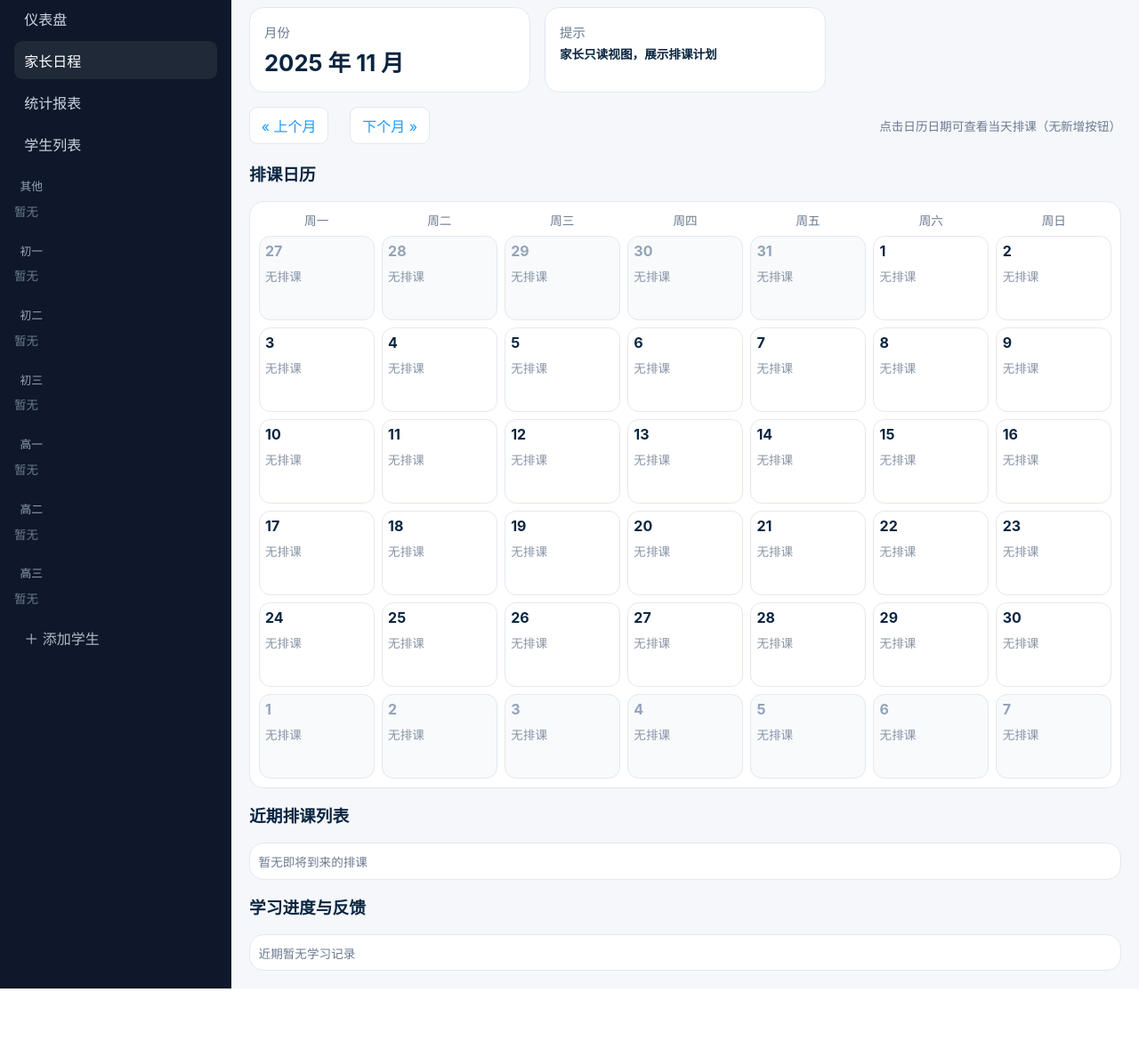
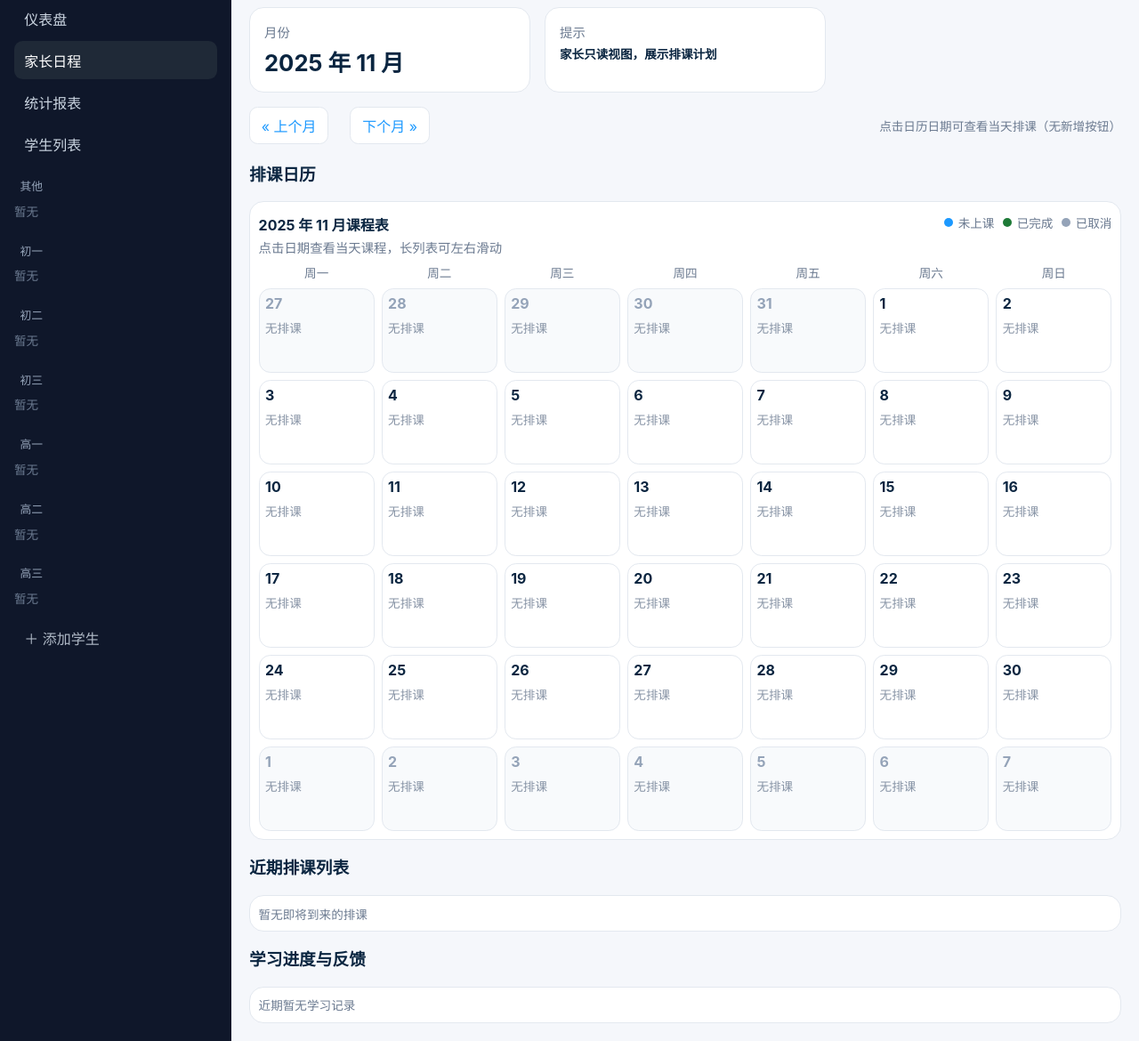
Before and after one commit to guanyvbai/teacher, a Flask app: page /parent/schedule in a window 1280 px wide. Shown: the part 69-1239 px from the top of the page at 89% size. Before the commit the page ends 1180 px from the top, so only its background shows below. Run offline with Flask 3, Linux system fonts and the light colour scheme; the visitor is signed in with stand-in values (Sample User, id 1); data that the repository does not hold is empty; parts of the project's set-up code (start-up, migrations or seed data) failed here and were passed over.

Commit message:
Enhance calendar UX and feedback

```diff
--- a/static/app.js
+++ b/static/app.js
@@ -3,6 +3,7 @@
     const $$ = (sel, root = document) => Array.from(root.querySelectorAll(sel));
     const CSRF = (window.PAGE && window.PAGE.csrfToken) || '';
     const CAN_SCHEDULE = !!(window.PAGE && window.PAGE.canSchedule);
+    const stack = createToastStack();
 
     function openModal(dateStr) {
       const modal = $('#dayModal');
@@ -74,16 +75,16 @@
           if (CAN_SCHEDULE) {
             actions = `<div class="ti-actions" style="margin-top:.25rem">` +
               `${item.status === 'planned' ? `
-                <form method="post" action="/lessons/${item.id}/done" style="display:inline">
+                <form method="post" action="/lessons/${item.id}/done" style="display:inline" data-confirm="确认标记为已完成？">
                   <input type="hidden" name="csrf_token" value="${CSRF}">
                   <button type="submit" class="btn small">完成</button>
                 </form>` : ''}` +
               `${item.status === 'planned' ? `
-                <form method="post" action="/lessons/${item.id}/cancel" style="display:inline">
+                <form method="post" action="/lessons/${item.id}/cancel" style="display:inline" data-confirm="确定要取消这节课吗？">
                   <input type="hidden" name="csrf_token" value="${CSRF}">
                   <button type="submit" class="btn small">取消</button>
                 </form>` : ''}` +
-              `<form method="post" action="/lessons/${item.id}/delete" style="display:inline" onsubmit="return confirm('删除这条排课？');">
+              `<form method="post" action="/lessons/${item.id}/delete" style="display:inline" data-confirm="删除这条排课？">
                 <input type="hidden" name="csrf_token" value="${CSRF}">
                 <button type="submit" class="danger small">删除</button>
               </form>` +
@@ -122,7 +123,38 @@
       bindCalendarClicks();
       bindModalClose();
       bindLessonFormGuard();
+      bindConfirmations();
+      hydrateFlashToasts();
+      bindSidebarToggle();
     });
+
+    function bindSidebarToggle() {
+      const sidebar = document.querySelector('.sidebar');
+      const toggle = document.querySelector('.sidebar-toggle');
+      const backdrop = document.querySelector('.sidebar-backdrop');
+      if (!sidebar || !toggle || !backdrop) return;
+
+      const close = () => {
+        sidebar.classList.remove('open');
+        backdrop.classList.add('hidden');
+        toggle.setAttribute('aria-expanded', 'false');
+      };
+      const open = () => {
+        sidebar.classList.add('open');
+        backdrop.classList.remove('hidden');
+        toggle.setAttribute('aria-expanded', 'true');
+      };
+
+      toggle.addEventListener('click', () => {
+        if (sidebar.classList.contains('open')) {
+          close();
+        } else {
+          open();
+        }
+      });
+
+      backdrop.addEventListener('click', close);
+    }
     function bindLessonFormGuard() {
       const form = document.getElementById('lessonForm');
       if (!form || !CAN_SCHEDULE) return;
@@ -159,4 +191,45 @@
         }
       }, { capture: true });
     }
+
+    function bindConfirmations() {
+      document.body.addEventListener('submit', (e) => {
+        const target = e.target;
+        if (target && target.matches('form[data-confirm]')) {
+          const msg = target.getAttribute('data-confirm');
+          if (msg && !window.confirm(msg)) {
+            e.preventDefault();
+            e.stopPropagation();
+          }
+        }
+      }, true);
+
+      document.body.addEventListener('click', (e) => {
+        const btn = e.target.closest('[data-confirm-click]');
+        if (btn) {
+          const msg = btn.getAttribute('data-confirm-click');
+          if (msg && !window.confirm(msg)) {
+            e.preventDefault();
+            e.stopPropagation();
+          }
+        }
+      }, true);
+    }
+
+    function hydrateFlashToasts() {
+      $$('.flash-item').forEach(node => {
+        const toast = document.createElement('div');
+        toast.className = `toast ${node.classList.contains('error') ? 'error' : (node.classList.contains('ok') ? 'ok' : '')}`;
+        toast.textContent = node.textContent.trim();
+        stack.appendChild(toast);
+        setTimeout(() => toast.remove(), 4200);
+      });
+    }
+
+    function createToastStack() {
+      const el = document.createElement('div');
+      el.className = 'toast-stack';
+      document.body.appendChild(el);
+      return el;
+    }
   })();
--- a/static/style.css
+++ b/static/style.css
@@ -14,9 +14,11 @@ body{margin:0;font-family:Inter,ui-sans-serif,system-ui,-apple-system,"Segoe UI"
 a{color:var(--accent);text-decoration:none}
 
 .app{display:grid;grid-template-columns:260px 1fr;min-height:100vh}
+.topbar-left{display:flex;align-items:center;gap:.5rem}
+.icon-btn{display:none;align-items:center;justify-content:center;width:38px;height:38px;border-radius:.6rem;border:1px solid var(--border);background:var(--card);cursor:pointer}
 
 /* Sidebar */
-.sidebar{background:var(--sidebar);color:#e2e8f0;padding:1rem;display:flex;flex-direction:column}
+.sidebar{background:var(--sidebar);color:#e2e8f0;padding:1rem;display:flex;flex-direction:column;z-index:45}
 .brand{display:flex;align-items:center;gap:.6rem;margin-bottom:1rem}
 .logo{width:36px;height:36px;border-radius:.75rem;background:#1f2937;display:flex;align-items:center;justify-content:center;font-size:20px}
 .brand-name{font-weight:700}
@@ -40,6 +42,10 @@ a{color:var(--accent);text-decoration:none}
 .flash-item{padding:.6rem .8rem;border-radius:.6rem;margin-bottom:.4rem;background:#eef6ff;border:1px solid #dbeaff}
 .flash-item.error{background:#fff4f4;border-color:#ffdcdc;color:var(--danger)}
 .flash-item.ok{background:#f0fff4;border-color:#d2f4dc;color:#1e7a37}
+.toast-stack{position:fixed;right:1rem;bottom:1rem;display:flex;flex-direction:column;gap:.5rem;z-index:60}
+.toast{padding:.7rem .9rem;border-radius:.75rem;border:1px solid var(--border);background:rgba(255,255,255,.95);box-shadow:0 10px 25px rgba(0,0,0,.1);min-width:240px}
+.toast.ok{border-color:#d2f4dc;background:#f0fff4}
+.toast.error{border-color:#ffdcdc;background:#fff5f5;color:var(--danger)}
 
 /* Cards */
 .cards{display:grid;grid-template-columns:repeat(3,1fr);gap:1rem;margin:.5rem 0 1rem}
@@ -57,6 +63,21 @@ button.danger{background:#fff5f5;border-color:#ffdcdc;color:var(--danger)}
 .form.inline{display:flex;gap:1rem;align-items:flex-end}
 .row{display:flex;gap:1rem;align-items:center}
 
+/* mobile layout */
+@media (max-width:900px){
+  .app{grid-template-columns:1fr}
+  .sidebar{position:fixed;inset:0 auto 0 -270px;width:260px;transition:all .25s ease;box-shadow:6px 0 20px rgba(0,0,0,.2)}
+  .sidebar.open{left:0}
+  .sidebar-backdrop{display:block}
+  .icon-btn{display:flex}
+  .topbar{position:sticky;top:0;z-index:30;background:var(--bg)}
+  .row{flex-wrap:wrap}
+  .cards{grid-template-columns:1fr}
+}
+
+.sidebar-backdrop{position:fixed;inset:0;z-index:40;background:rgba(0,0,0,.35);backdrop-filter:blur(2px)}
+.sidebar-backdrop.hidden{display:none}
+
 /* Table */
 .table{width:100%;border-collapse:collapse;background:var(--card);border:1px solid var(--border);border-radius:1rem;overflow:hidden}
 .table th,.table td{padding:.7rem .8rem;border-bottom:1px solid var(--border);text-align:left}
@@ -64,8 +85,15 @@ button.danger{background:#fff5f5;border-color:#ffdcdc;color:var(--danger)}
 .muted{color:var(--muted)} .small{font-size:.85rem}
 .form select{padding:.5rem .6rem;border:1px solid var(--border);border-radius:.5rem;width:100%;background:var(--card)}
 /* Calendar */
-.calendar-header{display:flex;align-items:center;justify-content:space-between;margin:.4rem 0}
-.calendar{background:var(--card);border:1px solid var(--border);border-radius:1rem;padding:.6rem}
+.calendar-header{display:flex;align-items:flex-start;justify-content:space-between;gap:1rem;margin:.2rem 0 .5rem}
+.calendar-title{font-weight:700}
+.calendar-sub{color:var(--muted);font-size:.9rem;margin-top:.15rem}
+.calendar-legend{display:flex;align-items:center;gap:.6rem;font-size:.85rem;color:var(--muted);flex-wrap:wrap}
+.legend-item{display:inline-flex;align-items:center;gap:.35rem}
+.legend-item .legend-dot{width:10px;height:10px;border-radius:50%;background:var(--accent);display:inline-block}
+.legend-item.done .legend-dot{background:#1e7a37}
+.legend-item.cancelled .legend-dot{background:#94a3b8}
+.calendar{background:var(--card);border:1px solid var(--border);border-radius:1rem;padding:.6rem;overflow-x:auto}
 .calendar-grid{display:grid;grid-template-columns:repeat(7,1fr);gap:.5rem}
 .cal-head{font-size:.85rem;color:var(--muted);text-align:center}
 .cal-cell{border:1px solid var(--border);border-radius:.8rem;padding:.4rem;height:95px;display:flex;flex-direction:column}
@@ -74,8 +102,7 @@ button.danger{background:#fff5f5;border-color:#ffdcdc;color:var(--danger)}
 .cal-fee{margin-top:auto;font-weight:700;color:var(--accent)}
 .muted-bg{background:#f8fafc;color:#94a3b8}
 @media (max-width: 1000px){
-  .cards{grid-template-columns:1fr}
-  .calendar-grid{gap:.35rem}
+  .calendar-grid{gap:.35rem;min-width:720px}
   .cal-cell{height:80px}
 }
 
--- a/templates/_calendar_lessons.html
+++ b/templates/_calendar_lessons.html
@@ -1,4 +1,15 @@
 <div class="calendar">
+    <div class="calendar-header">
+      <div>
+        <div class="calendar-title">{{ year }} 年 {{ '%02d'|format(month) }} 月课程表</div>
+        <div class="calendar-sub">点击日期查看当天课程，长列表可左右滑动</div>
+      </div>
+      <div class="calendar-legend">
+        <span class="legend-item"><span class="legend-dot"></span> 未上课</span>
+        <span class="legend-item done"><span class="legend-dot"></span> 已完成</span>
+        <span class="legend-item cancelled"><span class="legend-dot"></span> 已取消</span>
+      </div>
+    </div>
     <div class="calendar-grid">
       <div class="cal-head">周一</div>
       <div class="cal-head">周二</div>
--- a/templates/_calendar_sessions.html
+++ b/templates/_calendar_sessions.html
@@ -1,4 +1,10 @@
 <div class="calendar">
+    <div class="calendar-header">
+      <div>
+        <div class="calendar-title">{{ year }} 年 {{ '%02d'|format(month) }} 月课时概览</div>
+        <div class="calendar-sub">按天统计课时与课时费，支持移动端横向滚动</div>
+      </div>
+    </div>
     <div class="calendar-grid">
       <div class="cal-head">周一</div>
       <div class="cal-head">周二</div>
--- a/templates/base.html
+++ b/templates/base.html
@@ -44,7 +44,12 @@
 
   <main class="main" {% if student is defined %} data-student-id="{{ student.id }}"{% endif %}>
     <header class="topbar">
-      <div class="title">{{ page_title or "学习统计" }}</div>
+      <div class="topbar-left">
+        <button class="icon-btn sidebar-toggle" type="button" aria-label="展开菜单" aria-expanded="false">
+          ☰
+        </button>
+        <div class="title">{{ page_title or "学习统计" }}</div>
+      </div>
       <div class="topbar-actions">
         <form method="post" action="{{ url_for('logout') }}">
           <input type="hidden" name="csrf_token" value="{{ csrf_token() }}">
@@ -67,6 +72,8 @@
       {% block content %}{% endblock %}
     </section>
   </main>
+
+  <div class="sidebar-backdrop hidden" data-close-sidebar></div>
 
   <!-- 日历点击弹层 -->
   <div id="dayModal" class="modal hidden" aria-hidden="true">
```
